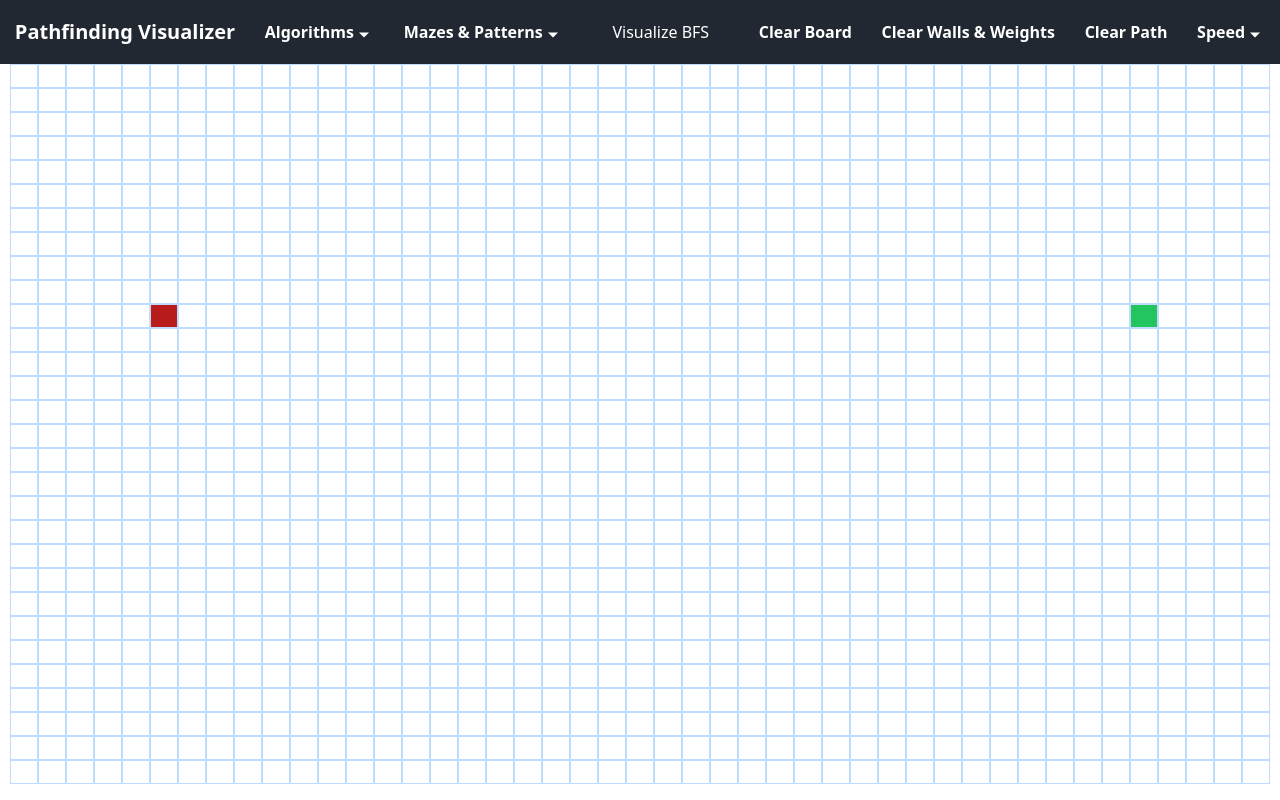
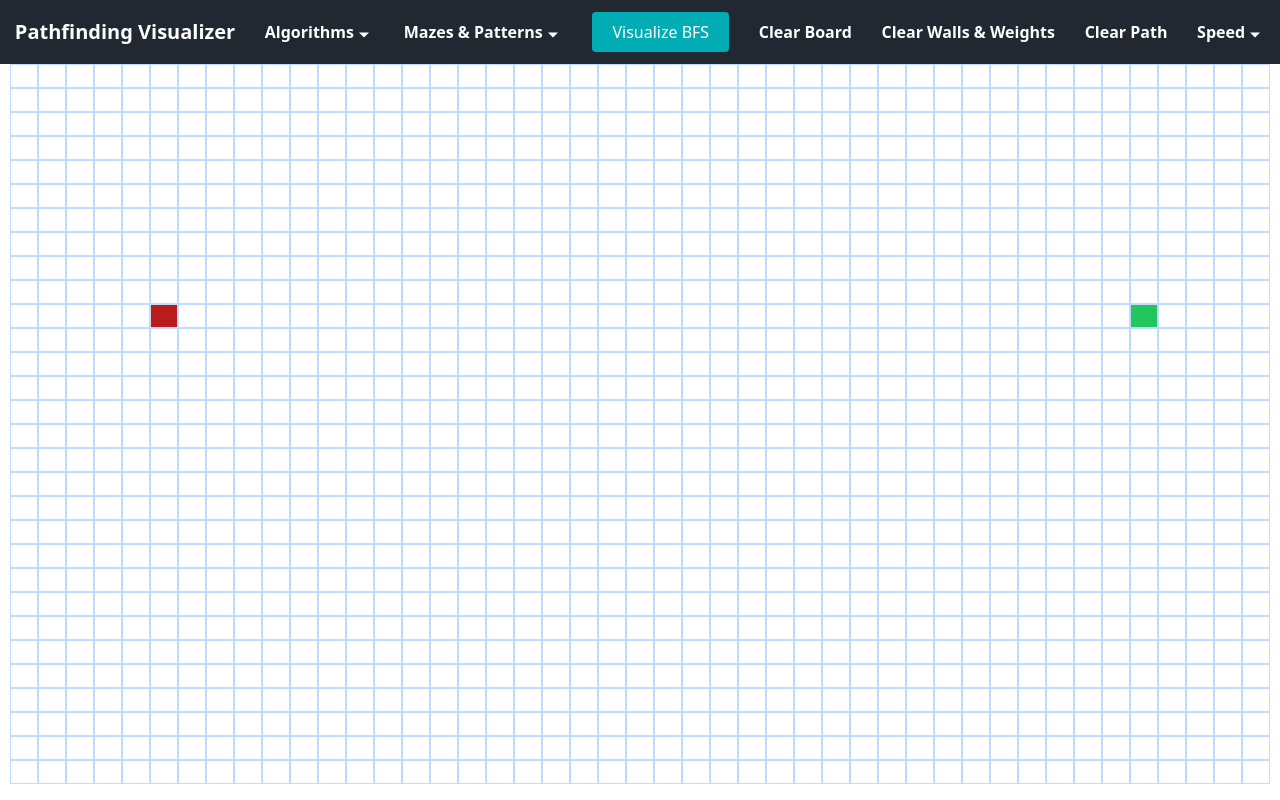
Before and after one commit to HusseinYasser/pathfinder, a React (Vite) app: page / in a window 1280 px wide. Built offline with nearby package versions, Linux system fonts and the light colour scheme.

Commit message:
refactored the process with strategy design pattern

```diff
--- a/src/algorithms/bfs.js
+++ b/src/algorithms/bfs.js
@@ -1,13 +1,20 @@
 import { isWall } from '../utils/utils';
+import { PathFinderStrategy }  from './pathFinderStrategy';
 
-const dirX = [-1, 1, 0, 0];
-const dirY = [0, 0, -1, 1];
+class BFS extends PathFinderStrategy
+{
+    dirX = [-1, 1, 0, 0];
+    dirY = [0, 0, -1, 1];
 
-const isValid = (i, j, rows, cols) => {
+    constructor() {
+        super();
+    }
+
+    isValid(i, j, rows, cols) {
         return i >= 0 && i < rows && j >= 0 && j < cols;
     }
 
-const bfs = (rows, cols, walls, startNode, endNode) => {
+    visualizePath(rows, cols, walls, startNode, endNode) {
         let dis = {};
         dis[JSON.stringify(startNode)] = 0;
         let queue = [];
@@ -23,11 +30,11 @@ const bfs = (rows, cols, walls, startNode, endNode) => {
             if(JSON.stringify(currNode) == JSON.stringify(endNode))
                 break;
 
-        dirX.forEach((val, idx) => {
+            this.dirX.forEach((val, idx) => {
                 let newX = currNode.row + val;
-            let newY = currNode.col + dirY[idx];
+                let newY = currNode.col + this.dirY[idx];
                 let newNode = {'row': newX, 'col': newY};
-            if(isValid(newX, newY, rows, cols) && !Object.prototype.hasOwnProperty.call(dis, JSON.stringify(newNode))
+                if(this.isValid(newX, newY, rows, cols) && !Object.prototype.hasOwnProperty.call(dis, JSON.stringify(newNode))
             && !isWall(newX, newY, walls))
                 {
                     //new node has to be added
@@ -38,7 +45,7 @@ const bfs = (rows, cols, walls, startNode, endNode) => {
             })
         }
         return { visitedInOrder, pathInOrder };
-};
+    }
+}
 
-
-export default bfs;
+export { BFS };
--- /dev/null
+++ b/src/algorithms/pathFinderStrategy.js
@@ -0,0 +1,72 @@
+
+class PathFinderStrategy
+{
+    constructor(){}
+    visualizePath(_rows, _cols, _walls, _startNode, _endNode) {}
+}
+
+class PathFinderContext
+{
+    constructor(strategy, setVisitedNodes, setPath, isInstantVis)
+    {
+        this.strategy = strategy;
+        this.isInstantVis = isInstantVis;
+        this.setPath = setPath;
+        this.setVisitedNodes = setVisitedNodes;
+    }
+
+    findPath(rows, cols, walls, startNode, endNode)
+    {
+        let { visitedInOrder, pathInOrder } = this.strategy.visualizePath(rows, cols, walls, startNode, endNode);
+        pathInOrder = this.getPath(startNode, endNode, pathInOrder);
+        this.setVisitedNodes([]);
+        this.setPath([]);
+        if(this.isInstantVis)
+        {
+            this.instantVisualization(visitedInOrder, pathInOrder);
+        }
+        else{
+            this.normalVisualization(visitedInOrder, pathInOrder);
+        }
+
+        //to be able to update the locking mechanism in the grid at the PathFinder component
+        return pathInOrder.length + visitedInOrder.length;
+
+    }
+
+    getPath = (startNode, endNode, path) => {
+        let pathOrder = [];
+        while(path[JSON.stringify(endNode)])
+        {
+            endNode = path[JSON.stringify(endNode)];
+            if(JSON.stringify(endNode) == JSON.stringify(startNode)) break;
+            pathOrder = [endNode, ...pathOrder];
+        }
+        return pathOrder;
+    };
+
+
+    normalVisualization = ( visitedInOrder, pathInOrder ) => {
+
+        for(let i = 0; i < visitedInOrder.length; ++i)
+        {
+            setTimeout(() => {
+                this.setVisitedNodes(prev => [...prev, JSON.stringify(visitedInOrder[i]) ]);
+            }, 50*i);
+        }
+
+        for(let i = 0; i < pathInOrder.length; ++i)
+        {
+            setTimeout(() => {
+                this.setPath(prev => [...prev, JSON.stringify(pathInOrder[i]) ]);
+            }, 50*(i+visitedInOrder.length));
+        }
+    }
+
+    instantVisualization = ( visitedInOrder, pathInOrder ) => {
+        this.setVisitedNodes( visitedInOrder.map((v) => JSON.stringify(v) ) );
+        this.setPath( pathInOrder.map((v) => JSON.stringify(v) ) );
+    }
+}
+
+export { PathFinderContext, PathFinderStrategy };
--- /dev/null
+++ b/src/algorithms/visualizerStrategy.js
@@ -0,0 +1,5 @@
+
+class PathFinderStrategy {
+
+
+}
--- a/src/components/Navbar.jsx
+++ b/src/components/Navbar.jsx
@@ -1,17 +1,20 @@
 import { IoMdArrowDropdown } from "react-icons/io";
 import { useState } from 'react';
 
-const Navbar = ({ visualize, findingPath }) => {
+// eslint-disable-next-line react/prop-types
+const Navbar = ({ visualize, findingPath, clearBoard, clearWalls, clearPath }) => {
 
   const tabsClass = "hover:text-lightblue cursor-pointer flex items-center space select-none";
   const iconClass = "text-xl mt-1.5";
 
-  const dropDownItemClass = "hover:bg-lightblue text-white text-poppins text-sm rounded p-3 cursor-pointer select-none";
+  const dropDownItemClass = `${findingPath? "hover:bg-gray-400":"hover:bg-lightblue"} text-white text-poppins text-sm rounded p-3 cursor-pointer select-none`;
 
   const [showAlgoMenus, setShowAlgoMenus] = useState(false);
 
   const algorithmsMenus = (<div className = 'flex-col bg-darkblue absolute top-18 rounded py-3 px-2'>
-      <div className = {dropDownItemClass} > Breadth-first search </div>
+      <div className = {dropDownItemClass} disabled={findingPath} onClick={()=> {
+        if(!findingPath) console.log("BFFFSS");
+      }}> Breadth-first search </div>
       <div className = {dropDownItemClass} > Depth-first search </div>
       <div className = {dropDownItemClass} > Disjesktra algorithm </div>
       <div className = {dropDownItemClass} > A* algorithm </div>
@@ -33,19 +36,19 @@ const Navbar = ({ visualize, findingPath }) => {
           Mazes & Patterns <IoMdArrowDropdown className = {iconClass} />
         </div>
 
-        <button className={`bg-${findingPath? "gray-400":"lightblue"} py-2 px-5 rounded font-normal ${findingPath && "text-black"}`} onClick={visualize} disabled={findingPath} >
+        <button className={`${findingPath? "bg-gray-400":"bg-lightblue"} py-2 px-5 rounded font-normal ${findingPath && "text-black"}`} onClick={visualize} disabled={findingPath} >
           Visualize BFS
         </button>
 
-        <div className={tabsClass}>
+        <div className={tabsClass + " " + `${findingPath? "hover:text-red-500":"hover:text-lightblue"}`} onClick = { () => {if(!findingPath) clearBoard()} }>
           Clear Board
         </div>
 
-        <div className={tabsClass}>
+        <div className={tabsClass + " " + `${findingPath? "hover:text-red-500":"hover:text-lightblue"}`} onClick = { () => {if(!findingPath) clearWalls()} } >
           Clear Walls & Weights
         </div>
 
-        <div className={tabsClass}>
+        <div className={tabsClass + " " + `${findingPath? "hover:text-red-500":"hover:text-lightblue"}`} onClick = { () => {if(!findingPath) clearPath()} } >
           Clear Path
         </div>
 
--- a/src/components/PathFinder.jsx
+++ b/src/components/PathFinder.jsx
@@ -1,8 +1,8 @@
 import { useState } from 'react';
 import Grid from './Grid';
 import Navbar from './Navbar';
-import bfs from '../algorithms/bfs';
-import { visualizePath, getPath, instantPath } from '../utils/path_functions';
+import { PathFinderContext } from '../algorithms/pathFinderStrategy';
+import { BFS } from '../algorithms/bfs';
 
 const PathFinder = () => {
 
@@ -25,35 +25,49 @@ const PathFinder = () => {
 
     const dragTerminalNodes = ( newNode, isStartNode ) => {
         isStartNode? setStartNode(newNode) : setEndNode(newNode);
-
+        console.log('MOVING ' + appliedFinder );
         //update the path instantly
-        if(appliedFinder)
-            find_path(true);
+        if(visitedNodes.length)
+            visualize(true);
     }
 
-    const find_path = ( updating ) => {
-        let { visitedInOrder, pathInOrder } = bfs(30, 45, walls, startNode, endNode);
-        pathInOrder = getPath(startNode, endNode, pathInOrder);
-        setLockGrid(true);
+    const visualize = ( updating ) => {
+        const pathFinder = new PathFinderContext(new BFS(), setVisitedNodes, setPath, updating);
+        const delayTime = pathFinder.findPath(30, 45, walls, startNode, endNode);
+        if(!updating) {
+            setAppliedFinder(true);
+            setLockGrid(true);
+            setTimeout(() => setLockGrid(false), delayTime * 50);
+            setTimeout(() => setAppliedFinder(false), delayTime * 50)
+        }
+    }
+
+    const clearPath = () => {
+        setPath([]);
         setVisitedNodes([]);
-        setPath([]);
-        if(updating)
-        {
-            instantPath(visitedInOrder, pathInOrder, setVisitedNodes, setPath);
-            setLockGrid(false);
-        }
-        else{
-            setAppliedFinder(true);
-            visualizePath(visitedInOrder, pathInOrder, setVisitedNodes, setPath, setLockGrid);
-            setTimeout(() => setLockGrid(false), (pathInOrder.length  + visitedInOrder.length) * 50);
-            setTimeout(() => setAppliedFinder(false), (pathInOrder.length  + visitedInOrder.length) * 50)
-        }
+    }
+
+    const clearWalls = () => {
+        setWalls(new Set());
+    }
+
+    const clearBoard = () => {
+        clearPath();
+        clearWalls();
+        setStartNode({
+            'row': 10,
+            'col': 5
+        });
+        setEndNode({
+            'row': 10,
+            'col': 40
+        });
     }
 
 
   return (
     <>
-        <Navbar visualize={() => find_path(false)} findingPath={appliedFinder} />
+        <Navbar visualize={() => visualize(false)} findingPath={appliedFinder} clearBoard = {clearBoard} clearPath = {clearPath} clearWalls = {clearWalls} />
         <Grid walls = {walls} setWalls = {setWalls}
             startNode={startNode} endNode={endNode} setStartNode={(nwNode) => {dragTerminalNodes(nwNode, true)}} setEndNode={(nwNdode) => {dragTerminalNodes(nwNdode, false)}}
             visitedNodes = {new Set(visitedNodes)}
--- a/src/index.css
+++ b/src/index.css
@@ -1,5 +1,5 @@
+@import url('https://fonts.googleapis.com/css2?family=Pixelify+Sans:wght@400..700&family=Poppins:ital,wght@0,100;0,200;0,300;0,400;0,500;0,600;0,700;0,800;0,900;1,100;1,200;1,300;1,400;1,500;1,600;1,700;1,800;1,900&family=Space+Mono:ital,wght@0,400;0,700;1,400;1,700&family=VT323&display=swap');
+
 @tailwind base;
 @tailwind components;
 @tailwind utilities;
-
-@import url('https://fonts.googleapis.com/css2?family=Pixelify+Sans:wght@400..700&family=Poppins:ital,wght@0,100;0,200;0,300;0,400;0,500;0,600;0,700;0,800;0,900;1,100;1,200;1,300;1,400;1,500;1,600;1,700;1,800;1,900&family=Space+Mono:ital,wght@0,400;0,700;1,400;1,700&family=VT323&display=swap');
--- a/src/utils/path_functions.jsx
+++ /dev/null
@@ -1,35 +0,0 @@
-
-const getPath = (startNode, endNode, path) => {
-    let pathOrder = [];
-    while(path[JSON.stringify(endNode)])
-    {
-        endNode = path[JSON.stringify(endNode)];
-        if(JSON.stringify(endNode) == JSON.stringify(startNode)) break;
-        pathOrder = [endNode, ...pathOrder];
-    }
-    return pathOrder;
-};
-
-const visualizePath = ( visitedInOrder, pathInOrder, setVisitedNodes, setPath ) => {
-
-    for(let i = 0; i < visitedInOrder.length; ++i)
-    {
-        setTimeout(() => {
-            setVisitedNodes(prev => [...prev, JSON.stringify(visitedInOrder[i]) ]);
-        }, 50*i);
-    }
-
-    for(let i = 0; i < pathInOrder.length; ++i)
-    {
-        setTimeout(() => {
-            setPath(prev => [...prev, JSON.stringify(pathInOrder[i]) ]);
-        }, 50*(i+visitedInOrder.length));
-    }
-}
-
-const instantPath = ( visitedInOrder, pathInOrder, setVisitedNodes, setPath ) => {
-    setVisitedNodes( visitedInOrder.map((v) => JSON.stringify(v) ) );
-    setPath( pathInOrder.map((v) => JSON.stringify(v) ) );
-}
-
-export { visualizePath, getPath, instantPath };
```
Lines whose indentation alone changed are shown as unchanged.
